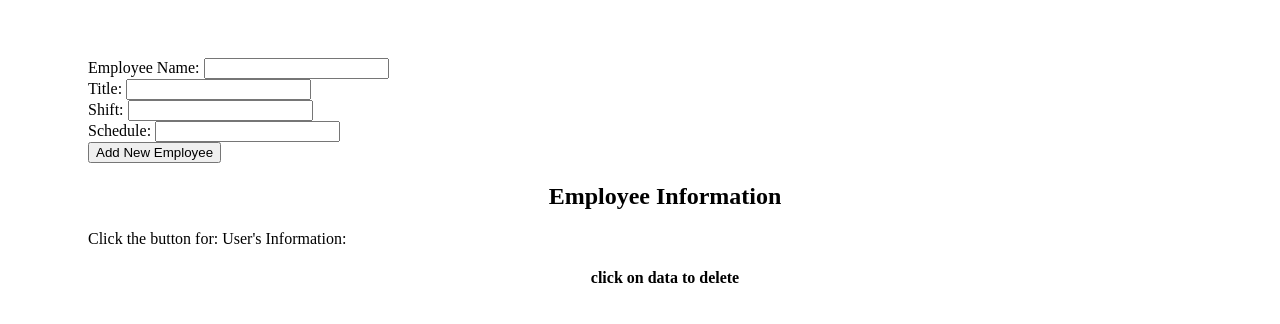
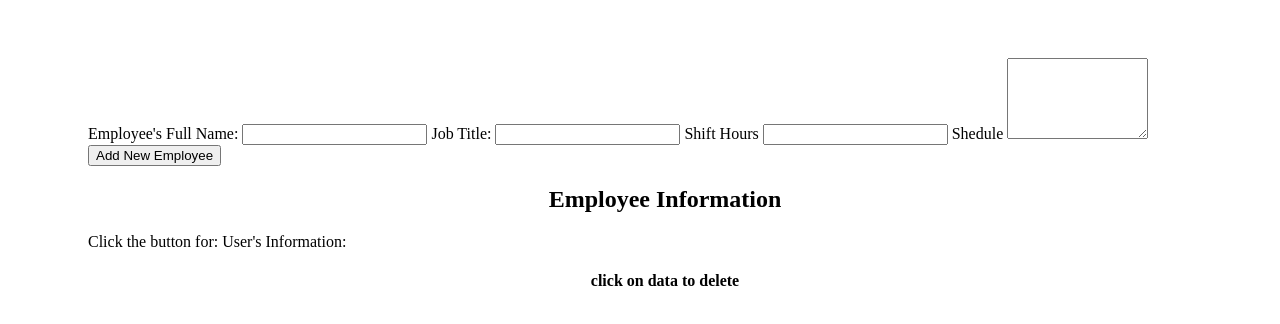
Before and after one commit to jsoto007/employeeDirectory, a plain HTML site: page index.html in a window 1280 px wide. Drawn offline with Linux system fonts and the light colour scheme; no server answers.

Commit message:
added form with prevent default

```diff
--- a/index.html
+++ b/index.html
@@ -12,14 +12,19 @@
 </head>
 
 <body>
-    <form action="/my-handling-form-page" method="post">
-        Employee Name: <input class="inputbox" type="text" name="Full Name"><br>
-        Title: <input class="inputbox" type="text" name="Job Title"><br>
-        Shift: <input class="inputbox" type="text" name="Working Hours"><br>
-        Schedule: <input class="inputbox" id="shedule" type="text" name="Working Days"><br>
-        <input id="submit-button" type="button" value="Add New Employee">
-
-    </form>
+    <div class="container">
+        <form id="new-employee-form">
+            <label class="input-label" for="name">Employee's Full Name:</label>
+            <input class="input-box" type="text" name="name" id="name">
+            <label class="input-label" for="title">Job Title:</label>
+            <input class="input-box" type="text" name="title" id="title">
+            <label class="input-label" for="shift" name="shift">Shift Hours</label>
+            <input class="input-box" type="text" name="shift" id="shift">
+            <label class="input-label" for="Shedule" name="schedule">Shedule</label>
+            <textarea class="input-box" name="shedule" id="schedule" cols="15" rows="5"></textarea>
+            <button id="submit-btn" type="submit">Add New Employee</button>
+        </form>
+    </div>
 
     <h2 id=h2-page-info>Employee Information</h2>
 
--- a/index.js
+++ b/index.js
@@ -30,3 +30,10 @@ function displayData(employee) {
 function removeDisplayedInfo(event) {
     event.target.remove()
 }
+
+
+document.querySelector('#new-employee-form').addEventListener("submit", handlesForm)
+
+function handlesForm(e) {
+    e.preventDefault()
+}
```
